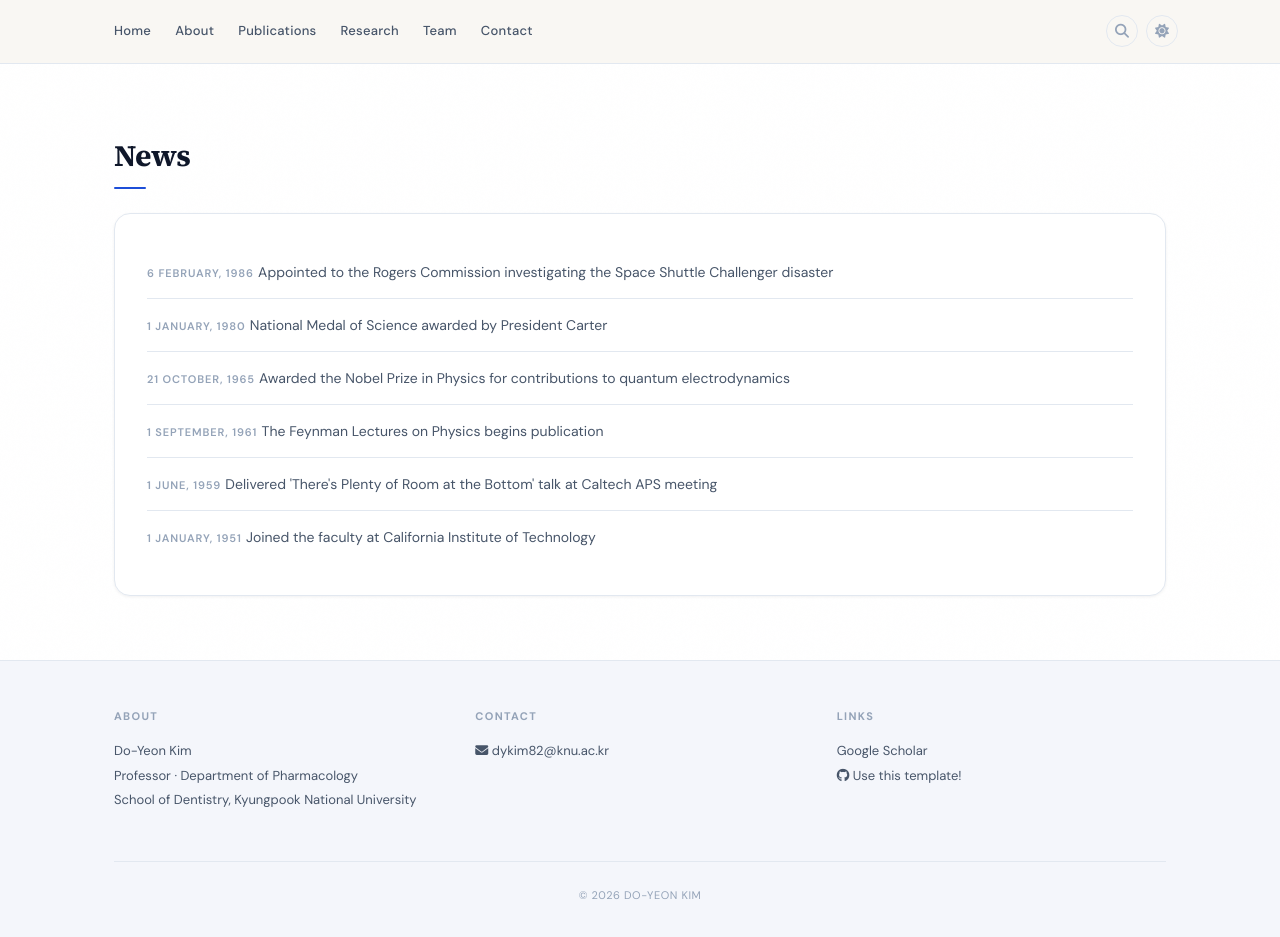
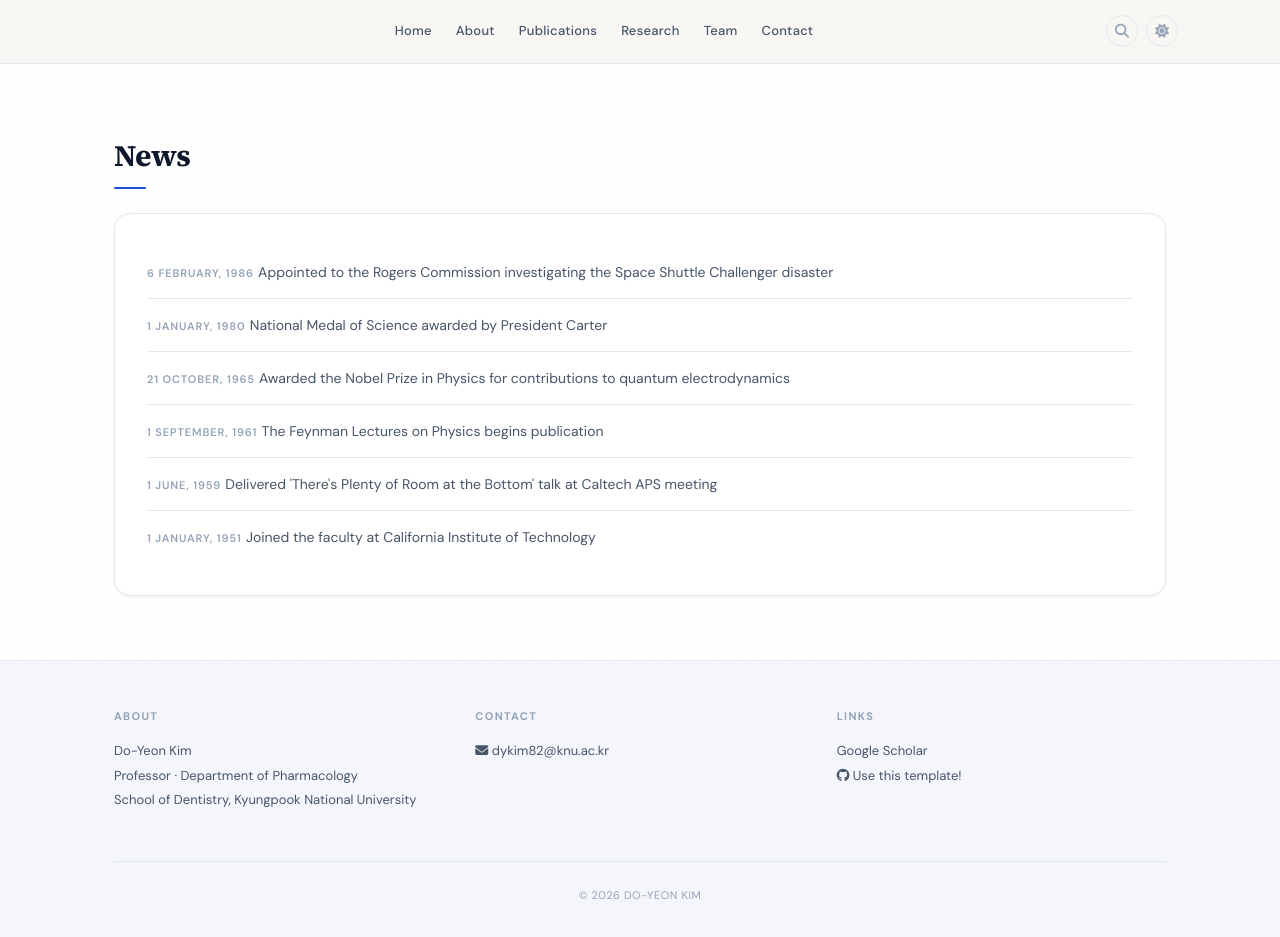
Before and after one commit to knudentpharmacology-web/knudentpharmacology-web.github.io, a Jekyll site: the page built from _pages/allnews.md, in a window 1280 px wide. Built offline with Jekyll 4.4.1, drawn with Linux system fonts in a browser that asks for light colours; a style sheet for code colours, icons or effects is not loaded.

Commit message:
Update header.html

```diff
--- a/_includes/header.html
+++ b/_includes/header.html
@@ -5,7 +5,7 @@
     </button>
 
     <div class="collapse navbar-collapse" id="navbarNav">
-      <ul class="navbar-nav me-auto">
+      <ul class="navbar-nav mx-auto">
         <li class="nav-item">
           <a class="nav-link{% if page.url == '/' %} active{% endif %}" href="{{ site.url }}{{ site.baseurl }}/">Home</a>
         </li>
```
